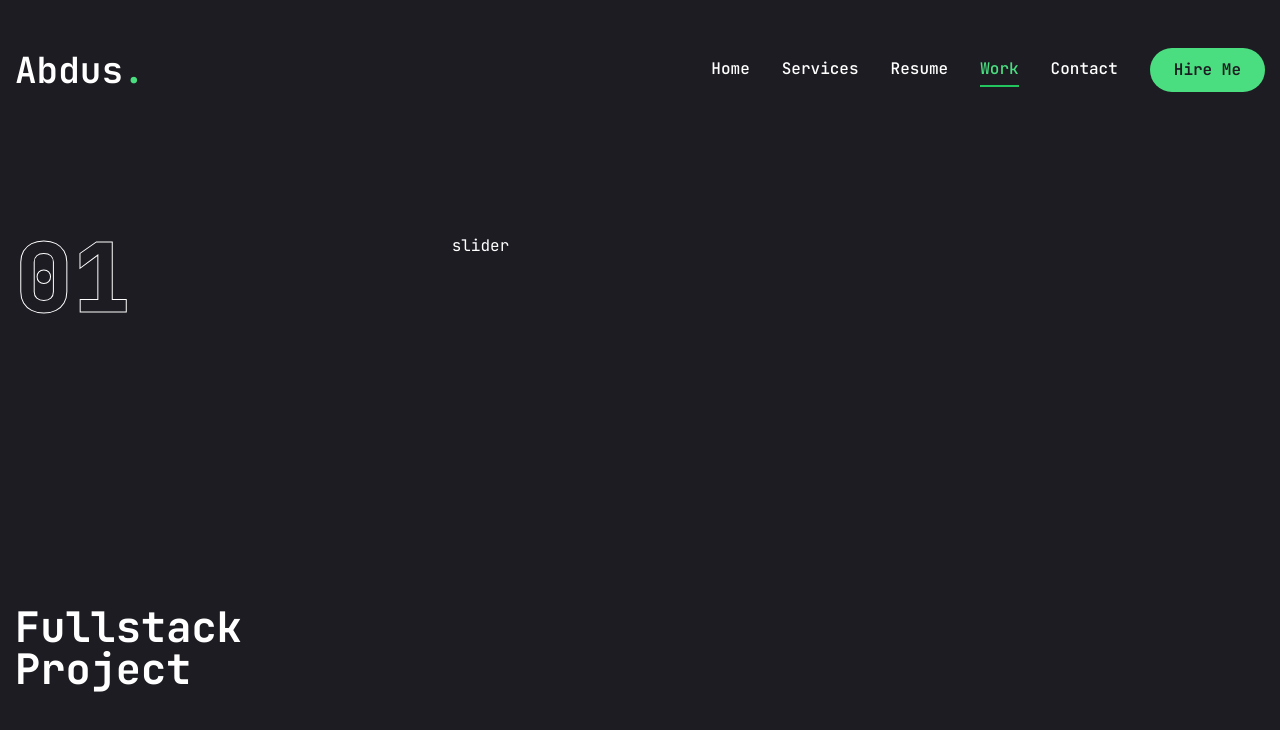
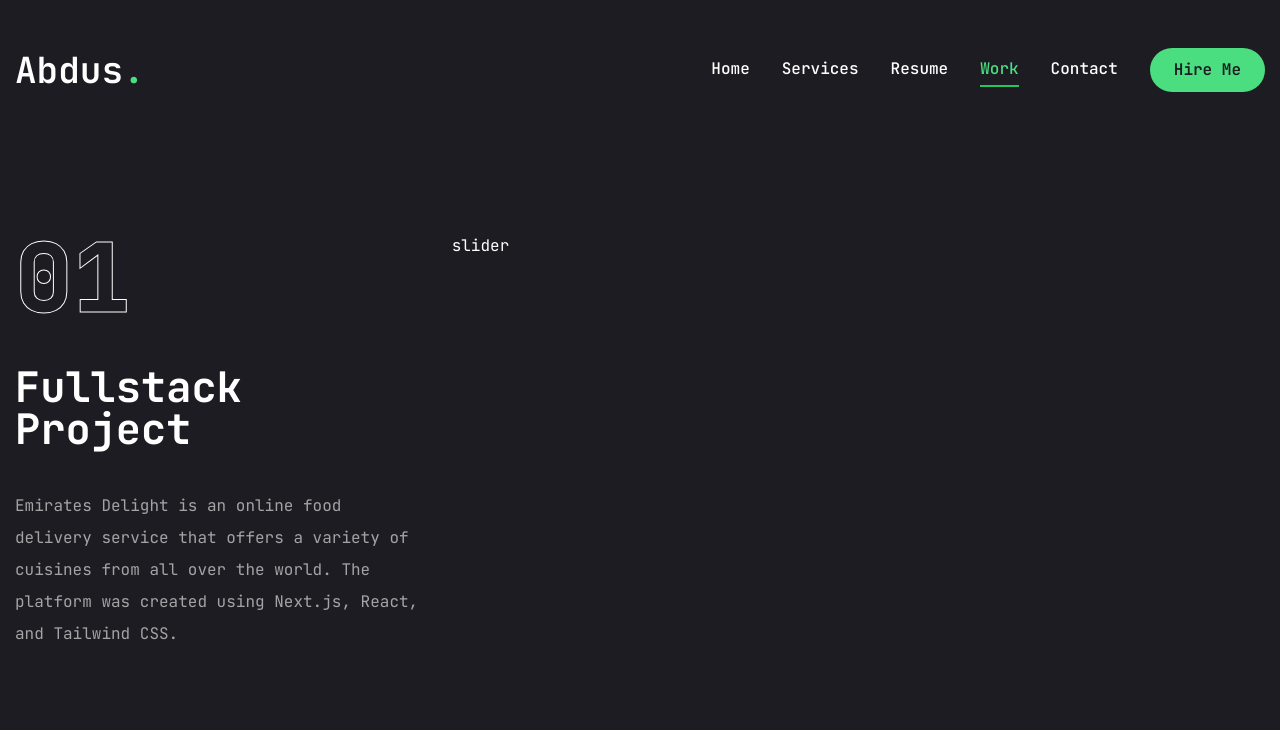
Before and after one commit to a10smd/portfolio-main, a Next.js app: page /work in a window 1280 px wide. Shown: the top 730 px of the page. Built offline with nearby package versions, Linux system fonts and the light colour scheme.

Commit message:
Major Changes

```diff
--- a/app/work/page.jsx
+++ b/app/work/page.jsx
@@ -63,6 +63,10 @@ const Work = () => {
             <h2 className="text-[42px] font-bold leading-none text-white group-hover:text-green-400 transition-all duration-500 capitalize ">
               {project.category} project
             </h2>
+            {/* project description */}
+            <p className="text-white/60">{project.description}</p>
+            {/* project stack */}
+            <ul></ul>
           </div>
           <div className="w-full">slider</div>
         </div>
```
